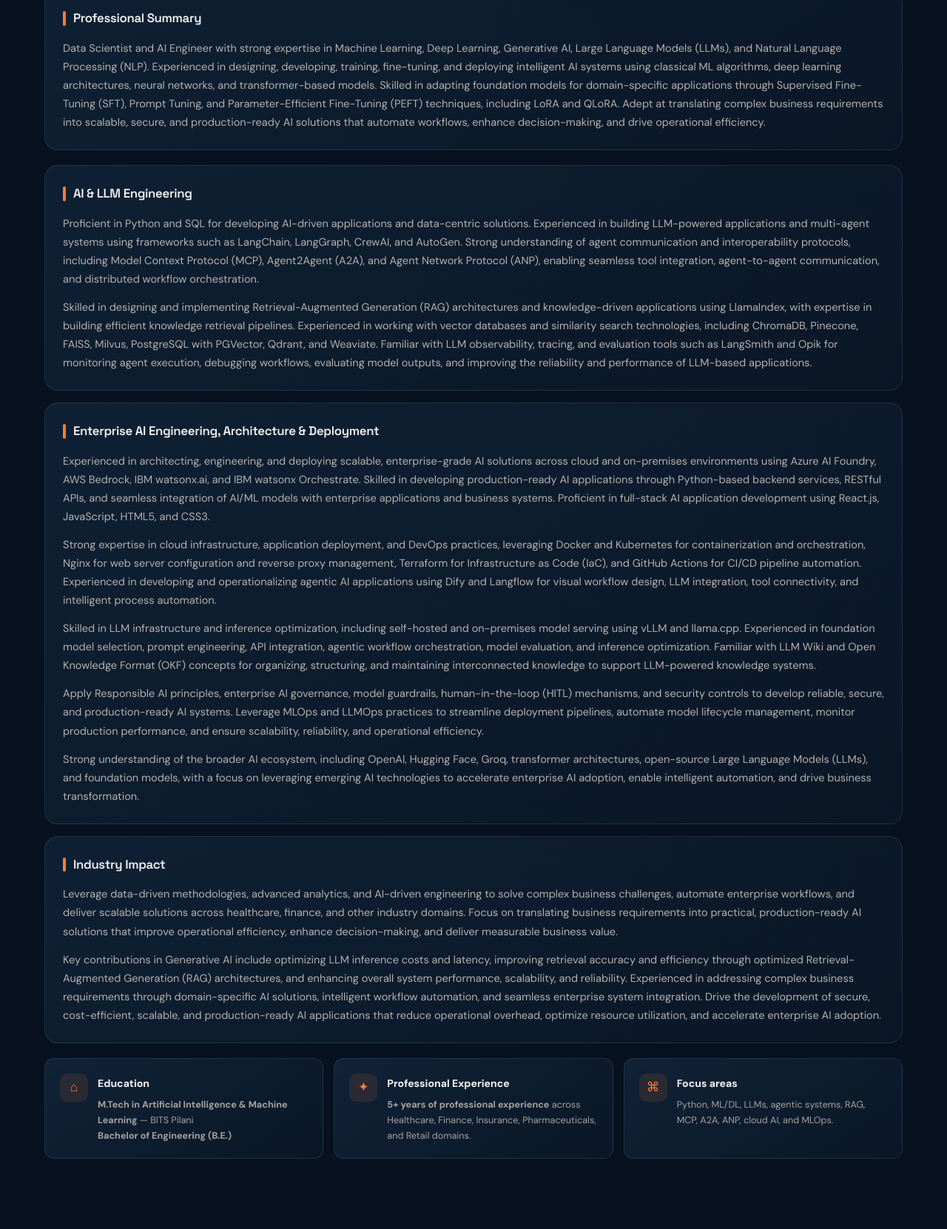
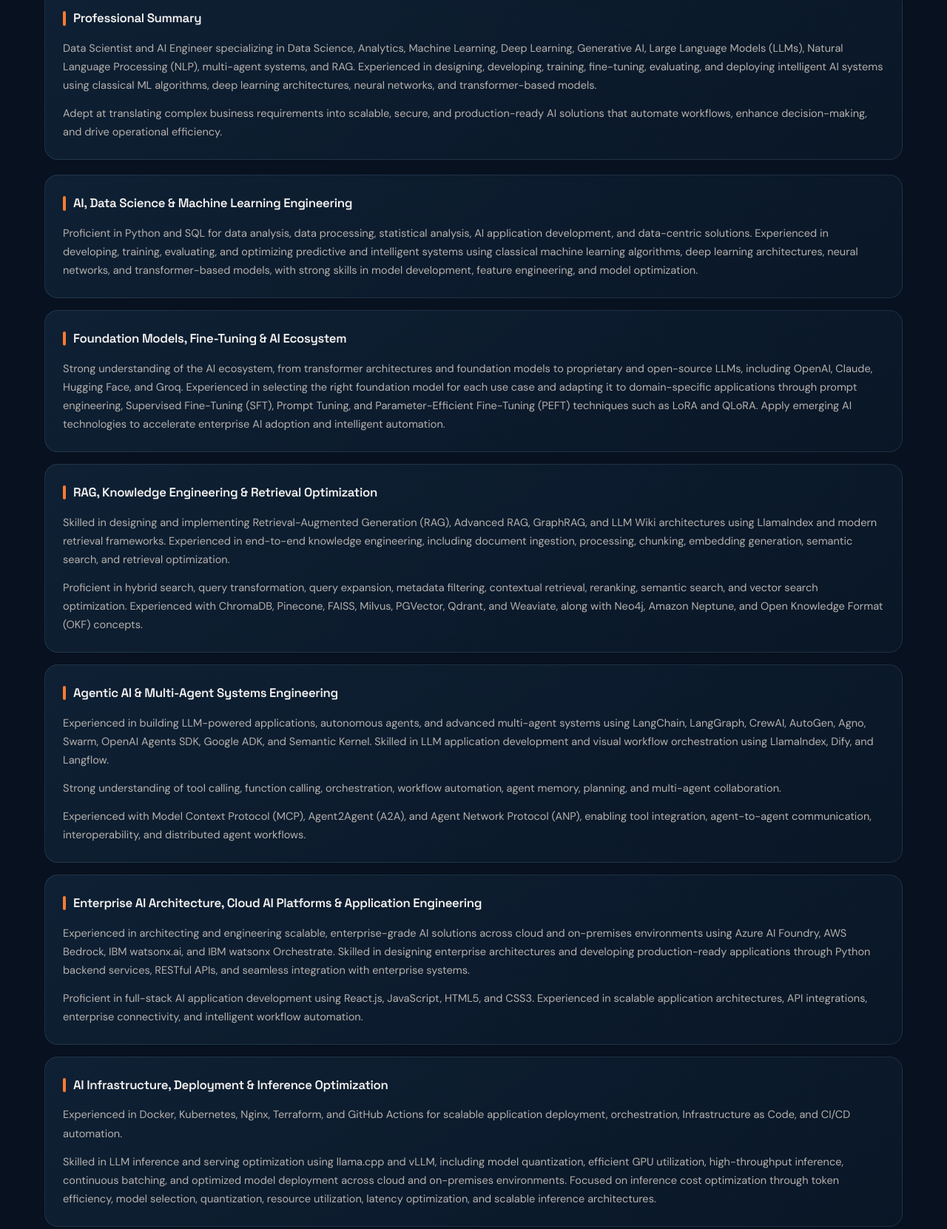
Before and after one commit to Arihant-Rock/Rohit_Portfolio, a plain HTML site: page index.html in a window 1280 px wide. Shown: the part 1383-3044 px from the top of the page at 74% size. Drawn offline with Linux system fonts and the light colour scheme.

Commit message:
Update portfolio AI expertise content
Co-authored-by: Copilot <223556219+Copilot@users.noreply.github.com>

```diff
--- a/index.html
+++ b/index.html
@@ -98,116 +98,158 @@
               <section class="about-subsection about-summary reveal">
                 <h3>Professional Summary</h3>
                 <p>
-                  Data Scientist and AI Engineer with strong expertise in Machine
-                  Learning, Deep Learning, Generative AI, Large Language Models (LLMs),
-                  and Natural Language Processing (NLP). Experienced in designing,
-                  developing, training, fine-tuning, and deploying intelligent AI
+                  Data Scientist and AI Engineer specializing in Data Science,
+                  Analytics, Machine Learning, Deep Learning, Generative AI, Large
+                  Language Models (LLMs), Natural Language Processing (NLP),
+                  multi-agent systems, and RAG. Experienced in designing, developing,
+                  training, fine-tuning, evaluating, and deploying intelligent AI
                   systems using classical ML algorithms, deep learning architectures,
-                  neural networks, and transformer-based models. Skilled in adapting
-                  foundation models for domain-specific applications through
-                  Supervised Fine-Tuning (SFT), Prompt Tuning, and Parameter-Efficient
-                  Fine-Tuning (PEFT) techniques, including LoRA and QLoRA. Adept at
-                  translating complex business requirements into scalable, secure, and
-                  production-ready AI solutions that automate workflows, enhance
-                  decision-making, and drive operational efficiency.
+                  neural networks, and transformer-based models.
+                </p>
+                <p>
+                  Adept at translating complex business requirements into scalable,
+                  secure, and production-ready AI solutions that automate workflows,
+                  enhance decision-making, and drive operational efficiency.
                 </p>
               </section>
             </div>
             <div class="about-details-grid">
               <section class="about-subsection reveal">
-                <h3>AI &amp; LLM Engineering</h3>
+                <h3>AI, Data Science &amp; Machine Learning Engineering</h3>
                 <p>
-                  Proficient in Python and SQL for developing AI-driven applications
-                  and data-centric solutions. Experienced in building LLM-powered
-                  applications and multi-agent systems using frameworks such as
-                  LangChain, LangGraph, CrewAI, and AutoGen. Strong understanding of
-                  agent communication and interoperability protocols, including Model
-                  Context Protocol (MCP), Agent2Agent (A2A), and Agent Network Protocol
-                  (ANP), enabling seamless tool integration, agent-to-agent
-                  communication, and distributed workflow orchestration.
-                </p>
-                <p>
-                  Skilled in designing and implementing Retrieval-Augmented Generation
-                  (RAG) architectures and knowledge-driven applications using LlamaIndex,
-                  with expertise in building efficient knowledge retrieval pipelines.
-                  Experienced in working with vector databases and similarity search
-                  technologies, including ChromaDB, Pinecone, FAISS, Milvus, PostgreSQL
-                  with PGVector, Qdrant, and Weaviate. Familiar with LLM observability,
-                  tracing, and evaluation tools such as LangSmith and Opik for monitoring
-                  agent execution, debugging workflows, evaluating model outputs, and
-                  improving the reliability and performance of LLM-based applications.
+                  Proficient in Python and SQL for data analysis, data processing,
+                  statistical analysis, AI application development, and data-centric
+                  solutions. Experienced in developing, training, evaluating, and
+                  optimizing predictive and intelligent systems using classical machine
+                  learning algorithms, deep learning architectures, neural networks,
+                  and transformer-based models, with strong skills in model development,
+                  feature engineering, and model optimization.
                 </p>
               </section>
               <section class="about-subsection reveal">
-                <h3>Enterprise AI Engineering, Architecture &amp; Deployment</h3>
+                <h3>Foundation Models, Fine-Tuning &amp; AI Ecosystem</h3>
                 <p>
-                  Experienced in architecting, engineering, and deploying scalable,
-                  enterprise-grade AI solutions across cloud and on-premises environments
-                  using Azure AI Foundry, AWS Bedrock, IBM watsonx.ai, and IBM watsonx
-                  Orchestrate. Skilled in developing production-ready AI applications
-                  through Python-based backend services, RESTful APIs, and seamless
-                  integration of AI/ML models with enterprise applications and business
-                  systems. Proficient in full-stack AI application development using
-                  React.js, JavaScript, HTML5, and CSS3.
-                </p>
-                <p>
-                  Strong expertise in cloud infrastructure, application deployment, and
-                  DevOps practices, leveraging Docker and Kubernetes for containerization
-                  and orchestration, Nginx for web server configuration and reverse proxy
-                  management, Terraform for Infrastructure as Code (IaC), and GitHub
-                  Actions for CI/CD pipeline automation. Experienced in developing and
-                  operationalizing agentic AI applications using Dify and Langflow for
-                  visual workflow design, LLM integration, tool connectivity, and
-                  intelligent process automation.
-                </p>
-                <p>
-                  Skilled in LLM infrastructure and inference optimization, including
-                  self-hosted and on-premises model serving using vLLM and llama.cpp.
-                  Experienced in foundation model selection, prompt engineering, API
-                  integration, agentic workflow orchestration, model evaluation, and
-                  inference optimization. Familiar with LLM Wiki and Open Knowledge
-                  Format (OKF) concepts for organizing, structuring, and maintaining
-                  interconnected knowledge to support LLM-powered knowledge systems.
-                </p>
-                <p>
-                  Apply Responsible AI principles, enterprise AI governance, model
-                  guardrails, human-in-the-loop (HITL) mechanisms, and security controls
-                  to develop reliable, secure, and production-ready AI systems. Leverage
-                  MLOps and LLMOps practices to streamline deployment pipelines, automate
-                  model lifecycle management, monitor production performance, and ensure
-                  scalability, reliability, and operational efficiency.
-                </p>
-                <p>
-                  Strong understanding of the broader AI ecosystem, including OpenAI,
-                  Hugging Face, Groq, transformer architectures, open-source Large
-                  Language Models (LLMs), and foundation models, with a focus on
-                  leveraging emerging AI technologies to accelerate enterprise AI
-                  adoption, enable intelligent automation, and drive business
-                  transformation.
+                  Strong understanding of the AI ecosystem, from transformer architectures
+                  and foundation models to proprietary and open-source LLMs, including
+                  OpenAI, Claude, Hugging Face, and Groq. Experienced in selecting the
+                  right foundation model for each use case and adapting it to
+                  domain-specific applications through prompt engineering, Supervised
+                  Fine-Tuning (SFT), Prompt Tuning, and Parameter-Efficient Fine-Tuning
+                  (PEFT) techniques such as LoRA and QLoRA. Apply emerging AI technologies
+                  to accelerate enterprise AI adoption and intelligent automation.
                 </p>
               </section>
               <section class="about-subsection reveal">
-                <h3>Industry Impact</h3>
+                <h3>RAG, Knowledge Engineering &amp; Retrieval Optimization</h3>
+                <p>
+                  Skilled in designing and implementing Retrieval-Augmented Generation
+                  (RAG), Advanced RAG, GraphRAG, and LLM Wiki architectures using
+                  LlamaIndex and modern retrieval frameworks. Experienced in end-to-end
+                  knowledge engineering, including document ingestion, processing,
+                  chunking, embedding generation, semantic search, and retrieval
+                  optimization.
+                </p>
+                <p>
+                  Proficient in hybrid search, query transformation, query expansion,
+                  metadata filtering, contextual retrieval, reranking, semantic search,
+                  and vector search optimization. Experienced with ChromaDB, Pinecone,
+                  FAISS, Milvus, PGVector, Qdrant, and Weaviate, along with Neo4j,
+                  Amazon Neptune, and Open Knowledge Format (OKF) concepts.
+                </p>
+              </section>
+              <section class="about-subsection reveal">
+                <h3>Agentic AI &amp; Multi-Agent Systems Engineering</h3>
+                <p>
+                  Experienced in building LLM-powered applications, autonomous agents,
+                  and advanced multi-agent systems using LangChain, LangGraph, CrewAI,
+                  AutoGen, Agno, Swarm, OpenAI Agents SDK, Google ADK, and Semantic
+                  Kernel. Skilled in LLM application development and visual workflow
+                  orchestration using LlamaIndex, Dify, and Langflow.
+                </p>
+                <p>
+                  Strong understanding of tool calling, function calling, orchestration,
+                  workflow automation, agent memory, planning, and multi-agent
+                  collaboration.
+                </p>
+                <p>
+                  Experienced with Model Context Protocol (MCP), Agent2Agent (A2A),
+                  and Agent Network Protocol (ANP), enabling tool integration,
+                  agent-to-agent communication, interoperability, and distributed
+                  agent workflows.
+                </p>
+              </section>
+              <section class="about-subsection reveal">
+                <h3>Enterprise AI Architecture, Cloud AI Platforms &amp; Application Engineering</h3>
+                <p>
+                  Experienced in architecting and engineering scalable, enterprise-grade
+                  AI solutions across cloud and on-premises environments using Azure AI
+                  Foundry, AWS Bedrock, IBM watsonx.ai, and IBM watsonx Orchestrate.
+                  Skilled in designing enterprise architectures and developing
+                  production-ready applications through Python backend services,
+                  RESTful APIs, and seamless integration with enterprise systems.
+                </p>
+                <p>
+                  Proficient in full-stack AI application development using React.js,
+                  JavaScript, HTML5, and CSS3. Experienced in scalable application
+                  architectures, API integrations, enterprise connectivity, and
+                  intelligent workflow automation.
+                </p>
+              </section>
+              <section class="about-subsection reveal">
+                <h3>AI Infrastructure, Deployment &amp; Inference Optimization</h3>
+                <p>
+                  Experienced in Docker, Kubernetes, Nginx, Terraform, and GitHub Actions
+                  for scalable application deployment, orchestration, Infrastructure as
+                  Code, and CI/CD automation.
+                </p>
+                <p>
+                  Skilled in LLM inference and serving optimization using llama.cpp and
+                  vLLM, including model quantization, efficient GPU utilization,
+                  high-throughput inference, continuous batching, and optimized model
+                  deployment across cloud and on-premises environments. Focused on
+                  inference cost optimization through token efficiency, model selection,
+                  quantization, resource utilization, latency optimization, and scalable
+                  inference architectures.
+                </p>
+              </section>
+              <section class="about-subsection reveal">
+                <h3>AI Governance, Guardrails, Evaluation &amp; Observability</h3>
+                <p>
+                  Experienced in Responsible AI, enterprise AI governance, AI guardrails,
+                  PII protection, security controls, privacy safeguards, and
+                  human-in-the-loop (HITL) mechanisms. Focused on governance, security,
+                  privacy, and risk management throughout the AI lifecycle.
+                </p>
+                <p>
+                  Skilled in evaluating LLM and RAG applications with RAGAS and DeepEval
+                  for response quality, faithfulness, contextual relevance, retrieval
+                  accuracy, and hallucination risks. Experienced with LangSmith,
+                  Langfuse, and Opik for tracing, monitoring, debugging, token usage,
+                  latency, and workflow performance.
+                </p>
+                <p>
+                  Leverage MLOps and LLMOps practices to streamline deployment,
+                  lifecycle management, production monitoring, scalability, and
+                  operational reliability.
+                </p>
+              </section>
+              <section class="about-subsection reveal">
+                <h3>Industry Applications &amp; Business Impact</h3>
                 <p>
                   Leverage data-driven methodologies, advanced analytics, and AI-driven
-                  engineering to solve complex business challenges, automate enterprise
-                  workflows, and deliver scalable solutions across healthcare, finance,
-                  and other industry domains. Focus on translating business requirements
-                  into practical, production-ready AI solutions that improve operational
-                  efficiency, enhance decision-making, and deliver measurable business
-                  value.
+                  engineering to solve complex business challenges and automate enterprise
+                  workflows across healthcare, finance, insurance, pharmaceuticals,
+                  and other industry domains. Translate business requirements into
+                  practical, production-ready solutions that improve operational
+                  efficiency, decision-making, and measurable business value.
                 </p>
                 <p>
-                  Key contributions in Generative AI include optimizing LLM inference
-                  costs and latency, improving retrieval accuracy and efficiency through
-                  optimized Retrieval-Augmented Generation (RAG) architectures, and
-                  enhancing overall system performance, scalability, and reliability.
-                  Experienced in addressing complex business requirements through
-                  domain-specific AI solutions, intelligent workflow automation, and
-                  seamless enterprise system integration. Drive the development of
-                  secure, cost-efficient, scalable, and production-ready AI applications
-                  that reduce operational overhead, optimize resource utilization, and
-                  accelerate enterprise AI adoption.
+                  Key contributions include optimizing LLM inference costs and latency,
+                  improving retrieval accuracy through advanced RAG and GraphRAG,
+                  implementing intelligent multi-agent workflows, and enhancing system
+                  performance, scalability, and reliability. Build secure, cost-efficient,
+                  production-ready AI applications that reduce operational overhead,
+                  optimize resources, and accelerate enterprise AI adoption.
                 </p>
               </section>
             </div>
@@ -305,11 +347,15 @@
               </div>
               <div class="chip-list">
                 <span>LangChain</span><span>LangGraph</span><span>CrewAI</span><span>AutoGen</span>
-                <span>Retrieval-Augmented Generation (RAG)</span><span>Multi-Agent Systems</span>
+                <span>Agno</span><span>Swarm</span>
+                <span>OpenAI Agents SDK</span><span>Google ADK</span><span>Semantic Kernel</span>
+                <span>LlamaIndex</span><span>Dify</span><span>Langflow</span><span>Retrieval-Augmented Generation (RAG)</span>
+                <span>Advanced RAG</span><span>GraphRAG</span><span>Knowledge Graphs</span><span>LLM Wiki</span><span>Multi-Agent Systems</span>
                 <span>Vector Databases</span><span>Vector Embeddings</span><span>Fine-Tuning</span>
-                <span>Prompt Engineering</span><span>MCP</span>
+                <span>LoRA</span><span>QLoRA</span><span>Prompt Engineering</span><span>MCP</span><span>A2A</span><span>ANP</span>
                 <span>Responsible AI</span><span>AI Governance</span><span>AI Guardrails</span>
                 <span>Human-in-the-Loop</span><span>AI Safety</span><span>Model Inference</span>
+                <span>Langfuse</span><span>RAGAS</span><span>DeepEval</span>
               </div>
             </article>
             <article class="skill-card reveal">
```
